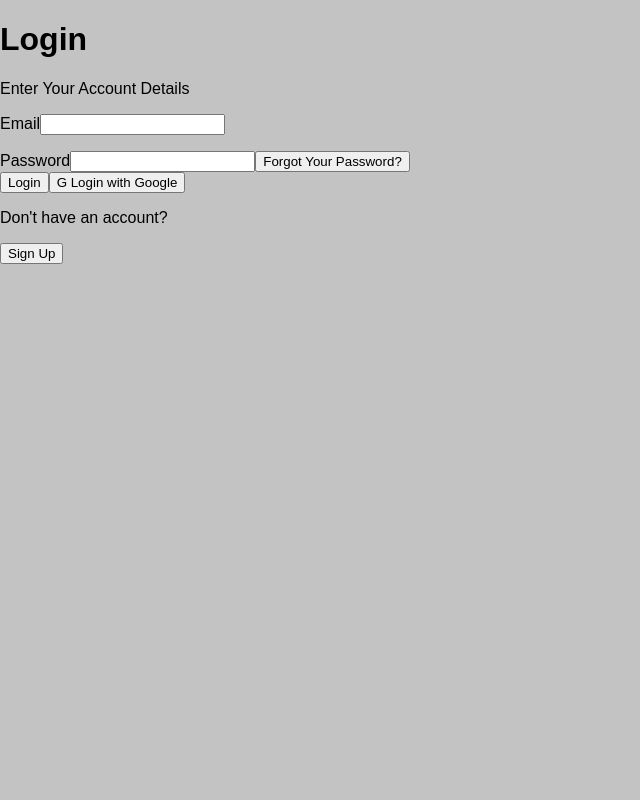
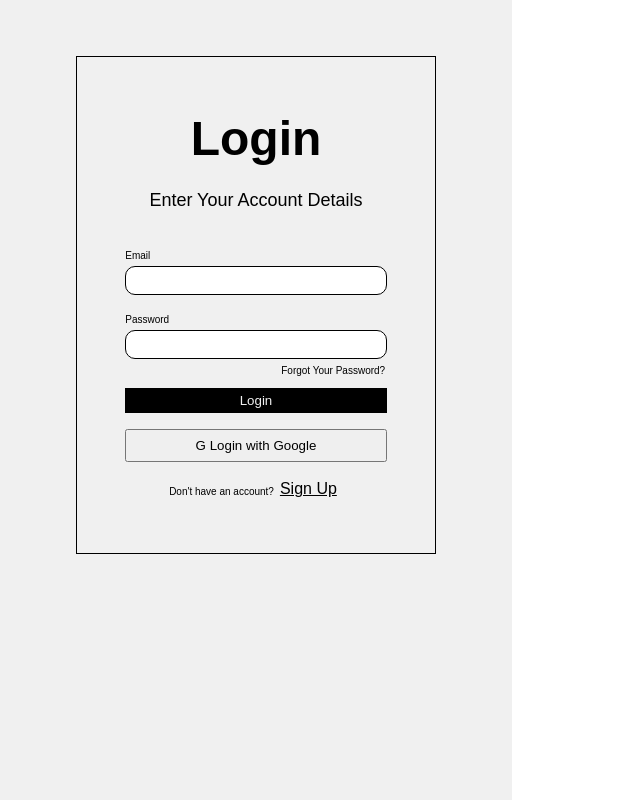
Before and after one commit to austindusa/Code-Enjoyers-Senior-Project, a React (Create React App) app: page / in a window 1280 px wide. Shown: the whole page, without its empty margins (0-640 px from the left). Built offline with nearby package versions, Linux system fonts and the light colour scheme.

Commit message:
CSS added for LogIn component

```diff
--- /dev/null
+++ b/src/components/SignInForm.css
@@ -0,0 +1,106 @@
+/* Style for the background */
+.background {
+  display: flex;
+  justify-content: center;
+  width: 40%;
+  height: 100vh;
+  background-color: #f0f0f0;
+  padding-top: 0;
+}
+
+.box-border {
+  display: flex;
+  align-items: center;
+  justify-content: center;
+  border: 1px solid black;
+  padding: 2rem 3rem;
+  height: 27rem;
+  margin-top: 3.5rem;
+}
+.box-border h1 {
+  display: flex;
+  justify-content: center;
+  margin-top: 0;
+  margin-bottom: 1.5rem;
+  font-size: 48px;
+  font-style: normal;
+  font-weight: 700;
+}
+.box-border #form-p {
+  display: flex;
+  justify-content: center;
+  font-size: 1.125rem;
+  font-weight: 400;
+  margin-top: 1rem;
+  margin-bottom: 1.2rem;
+}
+
+.box-border #input-field {
+  display: flex;
+  flex-direction: column;
+  justify-content: center;
+}
+.box-border label {
+  margin-top: 1.2rem;
+  font-size: 0.625rem;
+  font-weight: 400;
+}
+.box-border input {
+  margin-top: 5px;
+  padding: 6px 10px;
+  border-radius: 10px;
+  border: 1px solid black;
+  outline: none;
+}
+
+.box-border #change-pass-btn {
+  text-align: right;
+  padding-right: 0.1rem;
+  background-color: transparent;
+  margin-top: 0.3rem;
+  margin-bottom: 0.7rem;
+  font-size: 0.625rem;
+  margin-left: 150px;
+  border: none;
+  outline: none;
+  cursor: pointer;
+}
+
+.box-border #log-in-btn {
+  display: flex;
+  flex-direction: column;
+  justify-content: center;
+}
+
+#log-in-btn #login {
+  padding: 5px 20px;
+  margin-bottom: 0.5rem;
+  background-color: black;
+  color: #f0f0f0;
+  border: none;
+  cursor: pointer;
+}
+#log-in-btn #login-google-btn {
+  padding: 7px 20px;
+  cursor: pointer;
+  margin-top: 0.5rem;
+}
+#sign-up-btn {
+  display: flex;
+  justify-content: center;
+}
+
+#sign-up-btn span {
+  margin-top: 1.5rem;
+  font-size: 0.625rem;
+}
+
+#sign-up-btn button {
+  font-size: 1rem;
+  margin-top: 1.05rem;
+  background-color: transparent;
+  border: none;
+  outline: none;
+  text-decoration-line: underline;
+  cursor: pointer;
+}
--- a/src/components/SignInForm.jsx
+++ b/src/components/SignInForm.jsx
@@ -1,31 +1,33 @@
+import "./SignInForm.css";
+
 export default function SignInForm() {
   return (
+    <div className="background  form-box">
+      <div className="box-border">
         <from>
           <div>
-        <div>
             <h1>Login</h1>
-          <p>Enter Your Account Details</p>
+            <p id="form-p">Enter Your Account Details</p>
           </div>
-
-        <p>
+          <div id="input-field">
             <label>Email</label>
             <input type="email" required />
-        </p>
-
-        <div>
+          </div>
+          <div id="input-field">
             <label>Password</label>
             <input type="password" required />
-          <button>Forgot Your Password?</button>
+            <button id="change-pass-btn">Forgot Your Password?</button>
           </div>
-        <div>
-          <button>Login</button>
-          <button>G Login with Google</button>
+          <div id="log-in-btn">
+            <button id="login">Login</button>
+            <button id="login-google-btn">G Login with Google</button>
           </div>
-        <span>
-          <p>Don't have an account?</p>
+          <span id="sign-up-btn">
+            <span>Don't have an account?</span>
             <button>Sign Up</button>
           </span>
+        </from>
       </div>
-    </from>
+    </div>
   );
 }
```
Also changed, not shown: src/index.js (+7 -7 lines). Lines whose indentation alone changed are shown as unchanged.
